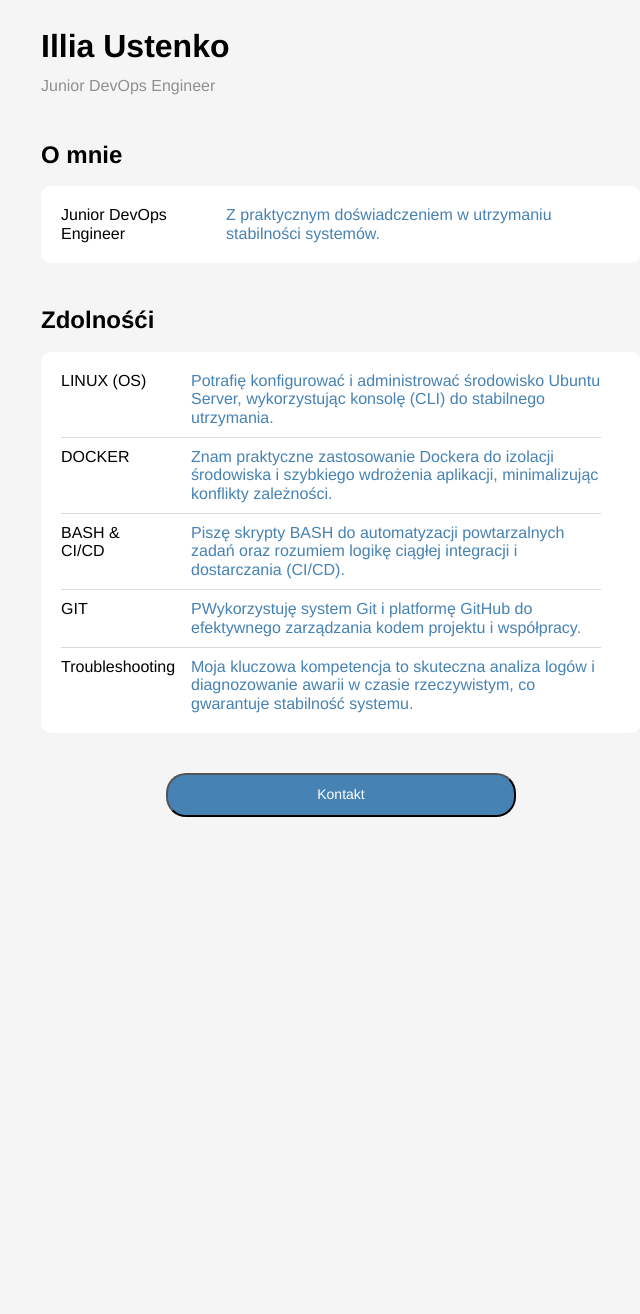
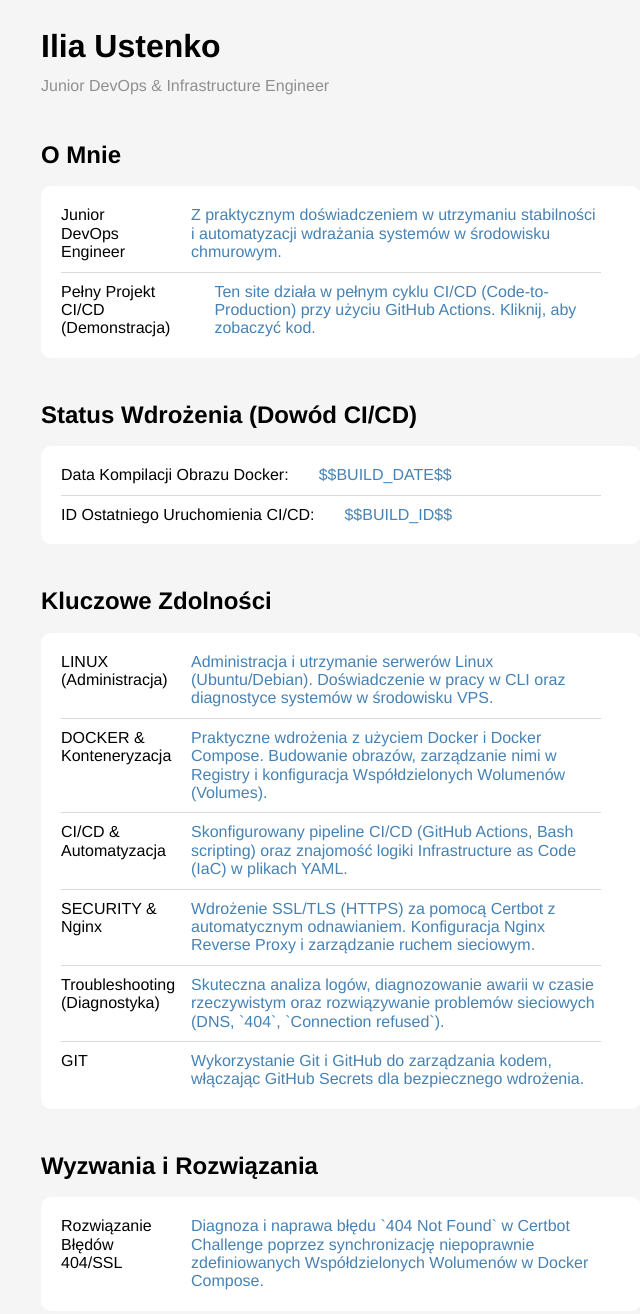
Before and after one commit to DaphCoOk/junior-devops-site, a plain HTML site: page index.html in a window 1280 px wide. Shown: the part 401-1715 px from the top of the page, without its empty margins (299-939 px from the left). Before the commit the page ends 1258 px from the top, so only its background shows below. Drawn offline with Linux system fonts and the light colour scheme.

Commit message:
feat: Final websdite structure

```diff
--- a/index.html
+++ b/index.html
@@ -1,69 +1,102 @@
 <!DOCTYPE html>
-<html lang="en">
+<html lang="pl">
 
   <head>
     <meta charset="UTF-8" />
     <meta http-equiv="X-UA-Compatible" content="IE=edge" />
     <meta name="viewport" content="width=device-width, initial-scale=1.0" />
 
-    <meta name="keywords" content="">
-    <meta name="description" content="Illia Ustenko ">
-    <meta name="author" content="Illia Ustenko">
+    <meta name="keywords" content="DevOps, CI/CD, Docker, Linux, Certbot, Nginx, Infrastructure as Code">
+    <meta name="description" content="Ilia Ustenko - Junior DevOps Engineer z praktycznym doświadczeniem w automatyzacji i utrzymaniu infrastruktury produkcyjnej.">
+    <meta name="author" content="Ilia Ustenko">
 
 
     <link href="./normalize.css" rel="stylesheet" />
     <link href="./style.css" rel="stylesheet" />
-    <title>Illia Ustenko Junior DevOps Engineer</title>
+    <title>Ilia Ustenko | Junior DevOps Engineer</title>
   </head>
 
   <body>
     <header class="header">
       <img src="me3.png" alt="avatar" class="header__avatar" />
-      <h1 class="header__title">Illia Ustenko</h1>
-      <h3 class="header__subtitle">Junior DevOps Engineer</h3>
+      <h1 class="header__title">Ilia Ustenko</h1>
+      <h3 class="header__subtitle">Junior DevOps & Infrastructure Engineer</h3>
     </header>
 
     <main>
 
       <section class="links">
-        <h2 class="links__header">O mnie</h2>
+        <h2 class="links__header">O Mnie</h2>
         <ul class="links__container">
           <li class="links__link">
-            <p class="links__title">Junior DevOps Engineer </p>
-			<a class="linsk__link" >Z praktycznym doświadczeniem w utrzymaniu stabilności systemów.</a>
+            <p class="links__title">Junior DevOps Engineer</p>
+            <a class="linsk__link" >Z praktycznym doświadczeniem w utrzymaniu stabilności i automatyzacji wdrażania systemów w środowisku chmurowym.</a>
+          </li>
+          <li class="links__link">
+            <p class="links__title">Pełny Projekt CI/CD (Demonstracja)</p>
+            <a class="linsk__link" href="https://github.com/DaphCoOk/junior-devops-site" target="_blank">Ten site działa w pełnym cyklu CI/CD (Code-to-Production) przy użyciu GitHub Actions. Kliknij, aby zobaczyć kod.</a>
           </li>
         </ul>
       </section>
 
       <section class="links">
-        <h2 class="links__header">Zdolnośći</h2>
+        <h2 class="links__header">Status Wdrożenia (Dowód CI/CD)</h2>
         <ul class="links__container">
           <li class="links__link">
-            <p class="links__title">LINUX (OS)</p>
-            <a class="linsk__link" >Potrafię konfigurować i administrować środowisko Ubuntu Server, wykorzystując konsolę (CLI) do stabilnego utrzymania.</a>
+            <p class="links__title">Data Kompilacji Obrazu Docker:</p>
+            <a class="linsk__link" >$$BUILD_DATE$$</a>
           </li>
           <li class="links__link">
-            <p class="links__title">DOCKER</p>
-            <a class="linsk__link" >Znam praktyczne zastosowanie Dockera do izolacji środowiska i szybkiego wdrożenia aplikacji, minimalizując konflikty zależności.</a>
-          </li>
-          <li class="links__link">
-            <p class="links__title">BASH & CI/CD</p>
-            <a class="linsk__link" >Piszę skrypty BASH do automatyzacji powtarzalnych zadań oraz rozumiem logikę ciągłej integracji i dostarczania (CI/CD).</a>
-          </li>
-		  <li class="links__link">
-            <p class="links__title">GIT</p>
-            <a class="linsk__link" >PWykorzystuję system Git i platformę GitHub do efektywnego zarządzania kodem projektu i współpracy.</a>
-          </li>
-		  <li class="links__link">
-            <p class="links__title">Troubleshooting</p>
-            <a class="linsk__link" >Moja kluczowa kompetencja to skuteczna analiza logów i diagnozowanie awarii w czasie rzeczywistym, co gwarantuje stabilność systemu.</a>
+            <p class="links__title">ID Ostatniego Uruchomienia CI/CD:</p>
+            <a class="linsk__link" >$$BUILD_ID$$</a>
           </li>
         </ul>
       </section>
+
+      <section class="links">
+        <h2 class="links__header">Kluczowe Zdolności</h2>
+        <ul class="links__container">
+          <li class="links__link">
+            <p class="links__title">LINUX (Administracja)</p>
+            <a class="linsk__link" >Administracja i utrzymanie serwerów Linux (Ubuntu/Debian). Doświadczenie w pracy w CLI oraz diagnostyce systemów w środowisku VPS.</a>
+          </li>
+          <li class="links__link">
+            <p class="links__title">DOCKER & Konteneryzacja</p>
+            <a class="linsk__link" >Praktyczne wdrożenia z użyciem Docker i Docker Compose. Budowanie obrazów, zarządzanie nimi w Registry i konfiguracja Współdzielonych Wolumenów (Volumes).</a>
+          </li>
+          <li class="links__link">
+            <p class="links__title">CI/CD & Automatyzacja</p>
+            <a class="linsk__link" >Skonfigurowany pipeline CI/CD (GitHub Actions, Bash scripting) oraz znajomość logiki Infrastructure as Code (IaC) w plikach YAML.</a>
+          </li>
+          <li class="links__link">
+            <p class="links__title">SECURITY & Nginx</p>
+            <a class="linsk__link" >Wdrożenie SSL/TLS (HTTPS) za pomocą Certbot z automatycznym odnawianiem. Konfiguracja Nginx Reverse Proxy i zarządzanie ruchem sieciowym.</a>
+          </li>
+          <li class="links__link">
+            <p class="links__title">Troubleshooting (Diagnostyka)</p>
+            <a class="linsk__link" >Skuteczna analiza logów, diagnozowanie awarii w czasie rzeczywistym oraz rozwiązywanie problemów sieciowych (DNS, `404`, `Connection refused`).</a>
+          </li>
+          <li class="links__link">
+            <p class="links__title">GIT</p>
+            <a class="linsk__link" >Wykorzystanie Git i GitHub do zarządzania kodem, włączając GitHub Secrets dla bezpiecznego wdrożenia.</a>
+          </li>
+        </ul>
+      </section>
+
+      <section class="links">
+        <h2 class="links__header">Wyzwania i Rozwiązania</h2>
+        <ul class="links__container">
+          <li class="links__link">
+            <p class="links__title">Rozwiązanie Błędów 404/SSL</p>
+            <a class="linsk__link" >Diagnoza i naprawa błędu `404 Not Found` w Certbot Challenge poprzez synchronizację niepoprawnie zdefiniowanych Współdzielonych Wolumenów w Docker Compose.</a>
+          </li>
+        </ul>
+      </section>
+
     </main>
 
     <footer>
-      <button type = "button" class="button-link" href=""> Kontakt </button>
+      <button type="button" class="button-link" onclick="window.location.href='mailto:twoj.email@przyklad.com';">Kontakt</button>
     </footer>
     <script type="text/javascript" src="js.js"></script>
 
```
Also changed, not shown: 2 other files.
